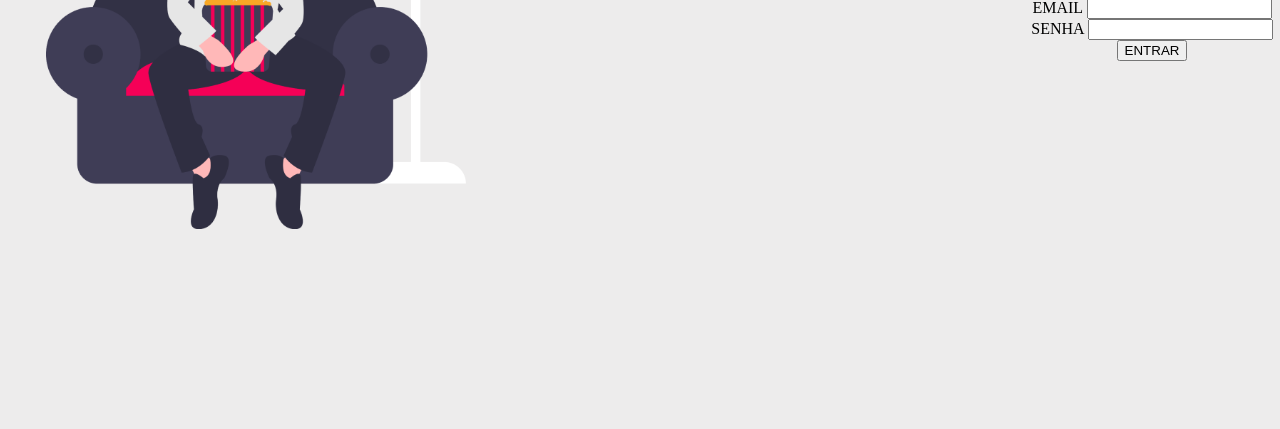
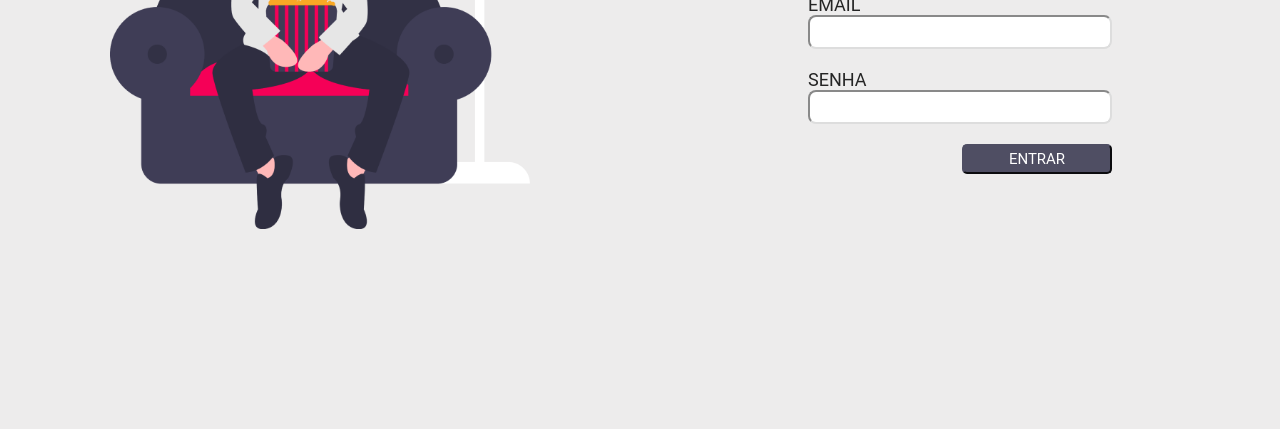
Before and after one commit to yodalis/Popmovie, a plain HTML site: page Códigos/Tela de login/html/index.html in a window 1280 px wide. Shown: the part 371-800 px from the top of the page. Drawn offline with Linux system fonts and the light colour scheme.

Commit message:
Finalizando a tela de login

```diff
--- a/Códigos/Tela de login/css/style.css
+++ b/Códigos/Tela de login/css/style.css
@@ -1,5 +1,6 @@
 *{
     margin: 0;
+    padding: 0;
 }
 
 .div_geral{
@@ -10,40 +11,77 @@
     background-color: #EDECEC;
     margin: 0;
 }
-.div_inputs{
-    height: 100%;
-    width: 50%;
+
+.div_imagem{
+    height: 100vh;
+    width: 50vw;
     display: flex;
-    flex-direction: column;
     justify-content: center;
     align-items: center;
 }
 
 
-.div_imagem{
-    height: 100%;
-    width: 100%;
+.lado-direito{
+    height: 100vh;
+    width: 50vw;
     display: flex;
+    align-items: center;
     justify-content: center;
-    align-items: center;
 }
 
 .logo_imagem{
-    height: 85vh;
-    width: 100vw;
     display: flex;
-    align-items: initial;
-    justify-content: flex-end;
-    margin: 87px 0px 0px 0px;
+    align-items:center;
+    justify-content: center;
 }
 
-.pipoca{
-    height: 120px;
-    justify-content: flex-end;
+.pipoca {
+    height: 110px;
 }
-
 
 
 .homem_filme{
     height: 400px;
 }
+.div_inputs{
+    height: 200px;
+    display: flex;
+    flex-direction: column;
+    justify-content: space-around;
+}
+.input_self{
+    display: flex;
+    flex-direction: column;
+}
+
+.input_self label {
+    font-family: Roboto, Oxygen, Ubuntu, Cantarell, 'Open Sans', 'Helvetica Neue', sans-serif;
+    color: #242424;
+    font-size: 18px;
+    font-weight: normal;
+}
+
+.input_self input {
+    height: 30px;
+    width: 300px;
+    border-radius: 8px;
+    border-color: #dddddd;
+    background-color: #ffffff;
+}
+
+.div_botao{
+    display: flex;
+    justify-content: flex-end;
+}
+
+
+.botao_entrar{
+    height: 30px;
+    width: 150px;
+    font-size: 15px;
+    color: #ffffff;
+    font-family: Roboto, Oxygen, Ubuntu, Cantarell, 'Open Sans', 'Helvetica Neue', sans-serif;
+    background-color: #4F4E63;
+    border-radius: 5px;
+    border-color: #4F4E63;
+}
--- a/Códigos/Tela de login/html/index.html
+++ b/Códigos/Tela de login/html/index.html
@@ -12,24 +12,30 @@
             <img class="homem_filme" src="../imgs/homem vendo film 1.png" alt="Imagem homem assistindo filme">
         </div>
 
+        <div class="lado-direito">
+            <div class="centro">
                     <div class="logo_imagem">
                         <img class="pipoca" src="../imgs/Logo.png" alt="Logo">
                     </div>
-
                 <div class="div_inputs">
 
-            <div class="input_email">
-                EMAIL
-                <input type="text">
+                    <div class="input_self">
+                        <label for="input_email">EMAIL</label>
+                        <input id="input_email" type="text">
                     </div>
-            <div class="input_senha">
+
+                    <div class="input_self">
+                       <label for="input_senha">
                         SENHA
-                <input type="text">
+                       </label>
+                        <input id="input_senha" type="text">
                     </div>
-            <div class="botao_entrar">
-                <button>
+                <div class="div_botao">
+                    <button class="botao_entrar">
                         ENTRAR
                     </button>
+                </div>
+                </div>
             </div>
         </div>
     </div>
```
Lines whose indentation alone changed are shown as unchanged.
